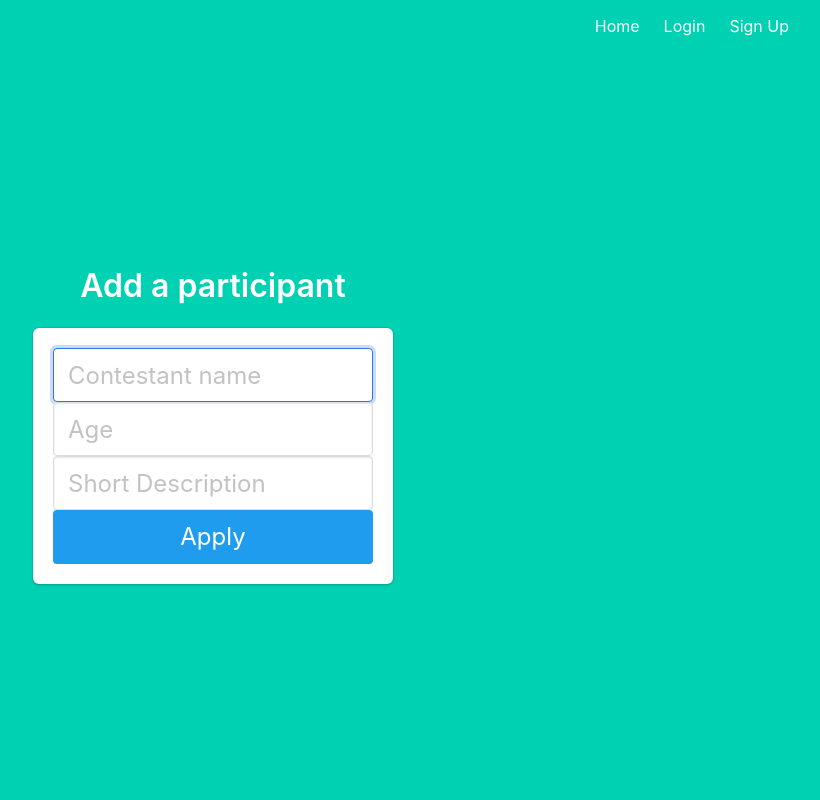
After one commit to danielamormocea/JuryDuty, a Flask app: page /add_contestant in a window 1280 px wide. The commit adds this page. Shown: the whole page, without its empty margins (427-1247 px from the left). Run offline with Flask 2, Linux system fonts and the light colour scheme.

Commit message:
create database with contestants

```diff
--- a/app/routes.py
+++ b/app/routes.py
@@ -1,16 +1,52 @@
 #from app import app
-from flask import render_template
+from flask import render_template, request, redirect, url_for, flash
 from flask import Blueprint
 from flask_login import login_required, current_user
-
+from .models import User, Contestant
 from . import db
 
 routes = Blueprint('main', __name__)
 
+contest_name = ""
+contest_rounds = 0
+contest_series = 0
+i = 0
+
 @routes.route('/')
 def index():
-    return render_template('index.html', list = )
+    return render_template('index.html')
 
 @routes.route('/profile')
 def profile():
     return render_template('profile.html', name=current_user.name)
+
+
+@routes.route ('/organize', methods=['GET'])
+def organize():
+    return render_template('organize.html')
+
+@routes.route ('/organize', methods=['POST'])
+def organize_post():
+    contest_name = request.form.get('contest_name')
+    contest_rounds = request.form.get('round_no')
+    contest_series = request.form.get('series_no')
+    return redirect(url_for('main.add_contestant'))
+
+@routes.route('/add_contestant' , methods=['GET'])
+def add_contestant():
+    return render_template('add_contestant.html')
+
+
+@routes.route('/add_contestant' , methods=['POST'])
+def add_contestant_post():
+    global i
+    contestant_name = request.form.get('name_contestant')
+    age = request.form.get('age')
+    description = request.form.get('description')
+    i += 1
+    new_contestant = Contestant( id = i, name = contestant_name, age = age, description = description, round_no = 0, series_no = 0, grade = 0)
+
+    db.session.add(new_contestant)
+    db.session.commit()
+
+    return redirect(url_for('main.add_contestant_post'))
--- /dev/null
+++ b/app/templates/add_contestant.html
@@ -0,0 +1,28 @@
+
+{% extends "base.html" %}
+
+{% block content %}
+<div class="column is-4 is-offset-4">
+    <h3 class="title">Add a participant</h3>
+    <div class="box">
+        <form method="POST" action="/add_contestant">
+            <div class="field">
+
+                <div class="control">
+                    <input class="input is-large" type="name" name="name_contestant" placeholder="Contestant name" autofocus="">
+                </div>
+
+                <div class="control">
+                    <input class="input is-large" type="number" name="age" placeholder="Age" autofocus="">
+                </div>
+
+                <div class="control">
+                    <input class="input is-large" type="text" name="description" placeholder="Short Description" autofocus="">
+                </div>
+
+            <button class="button is-block is-info is-large is-fullwidth">Apply</button>
+
+        </form>
+    </div>
+</div>
+{% endblock %}
--- a/app/templates/base.html
+++ b/app/templates/base.html
@@ -44,6 +44,17 @@
 										Give Permissions
 									</a>
 								{% endif %}
+								{% if current_user.type_user == 0 or current_user.type_user == 1 %}
+								<a href="{{ url_for('main.organize') }}" class="navbar-item">
+										ORGANIZE
+									</a>
+								{% endif %}
+								{% if current_user.type_user == 0 or current_user.type_user == 1 %}
+								<a href="{{ url_for('main.add_contestant') }}" class="navbar-item">
+										ADD CONTESTANT
+								</a>
+								{% endif %}
+
                         </div>
                     </div>
                 </div>
```
Also changed, not shown: app/models.py (+11 -1 lines), app/templates/organize.html (added, +28 -0 lines).
